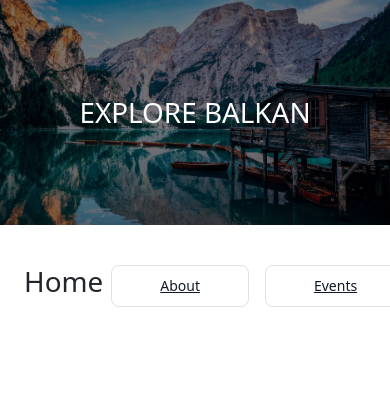
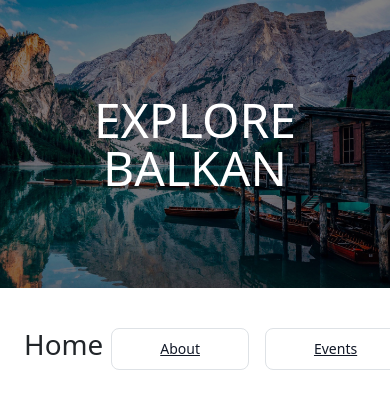
Before and after one commit to Lundrim23/Travel-Guide-Final, a React (Create React App) app: page / in a window 390 px wide. Shown: the top 408 px of the page. Built offline with nearby package versions, Linux system fonts and the light colour scheme.

Commit message:
responsive fix

```diff
--- a/src/components/Hero.js
+++ b/src/components/Hero.js
@@ -5,7 +5,7 @@ const Hero = () => {
   return (
     <div className='bg-black bg-opacity-50 relative'>
         <img src={HeroImage} className='hero-img w-full h-full object-cover absolute mix-blend-multiply' alt='hero'></img>
-        <h1 className='m:text-6xl md:text-7xl lg:text-8xl s pb-24 pt-24 m-0 text-white font-medium text-center relative'>EXPLORE BALKAN</h1>
+        <h1 className='text-5xl sm:text-6xl md:text-7xl lg:text-8xl s pb-24 pt-24 m-0 text-white font-medium text-center relative'>EXPLORE BALKAN</h1>
     </div>
   )
 }
```
